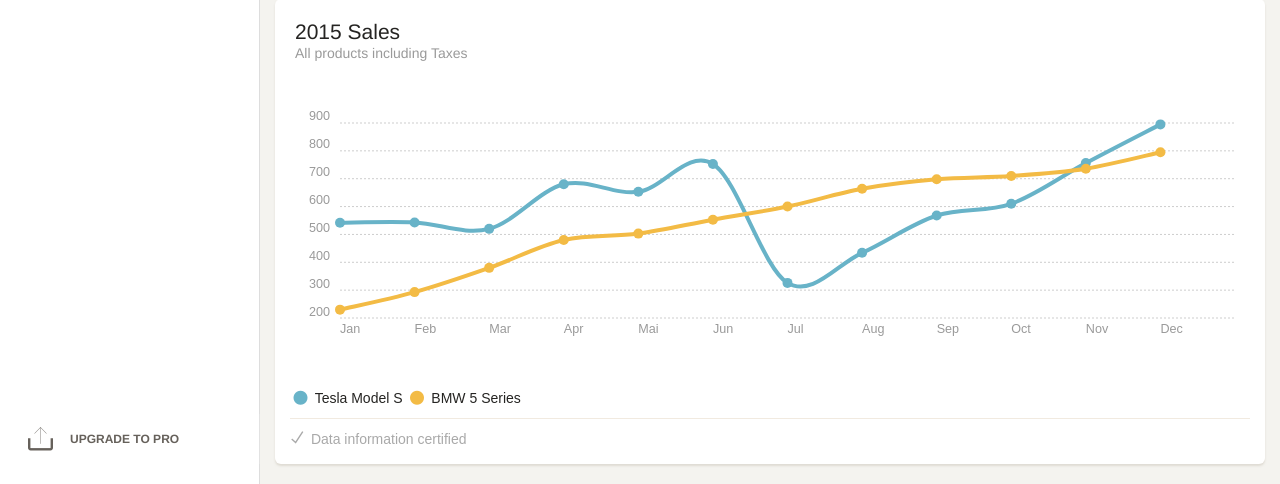
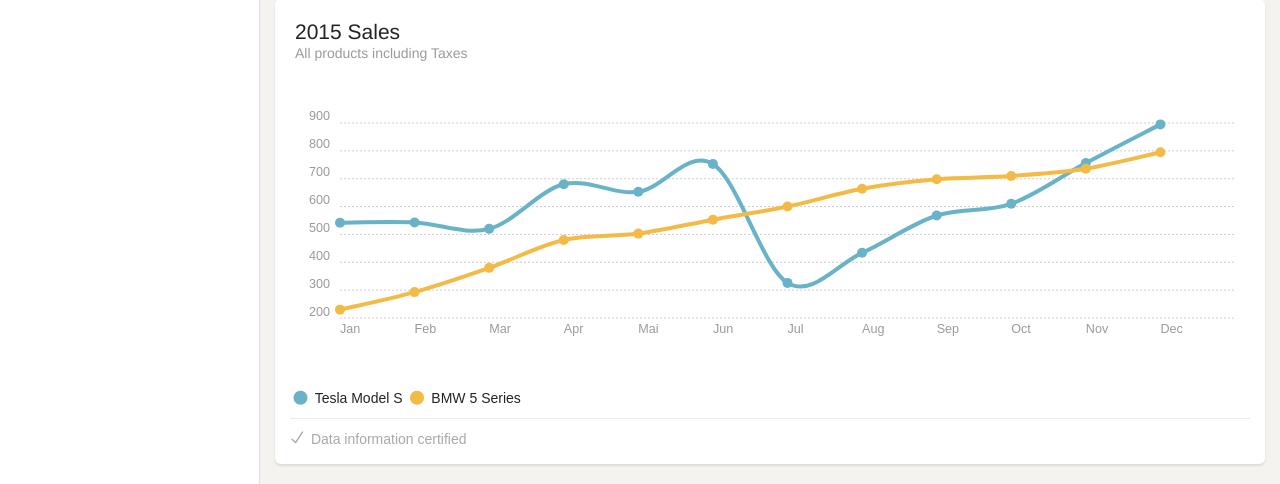
Before and after one commit to Bnoyt/kohorte, a Django app: page / in a window 1280 px wide. Shown: the part 2116-2600 px from the top of the page. Run offline with Django 3.2, Linux system fonts and the light colour scheme; some libraries are stand-ins or nearby versions; some web fonts are replaced.

Commit message:
side menu
Enlèvement de la vieille reirection sur le site du créateur du template

```diff
--- a/kohorte/app/templates/app/side-menu.html
+++ b/kohorte/app/templates/app/side-menu.html
@@ -9,7 +9,7 @@
 
 	<div class="sidebar-wrapper">
         <div class="logo">
-            <a href="http://www.creative-tim.com" class="simple-text">
+            <a href="#" class="simple-text">
                 Kohorte
             </a>
         </div>
@@ -57,12 +57,6 @@
                     <p>Notifications</p>
                 </a>
             </li>
-			<li class="active-pro">
-                <a href="upgrade.html">
-                    <i class="ti-export"></i>
-                    <p>Upgrade to PRO</p>
-                </a>
-            </li>
         </ul>
 	</div>
 </div>
```
